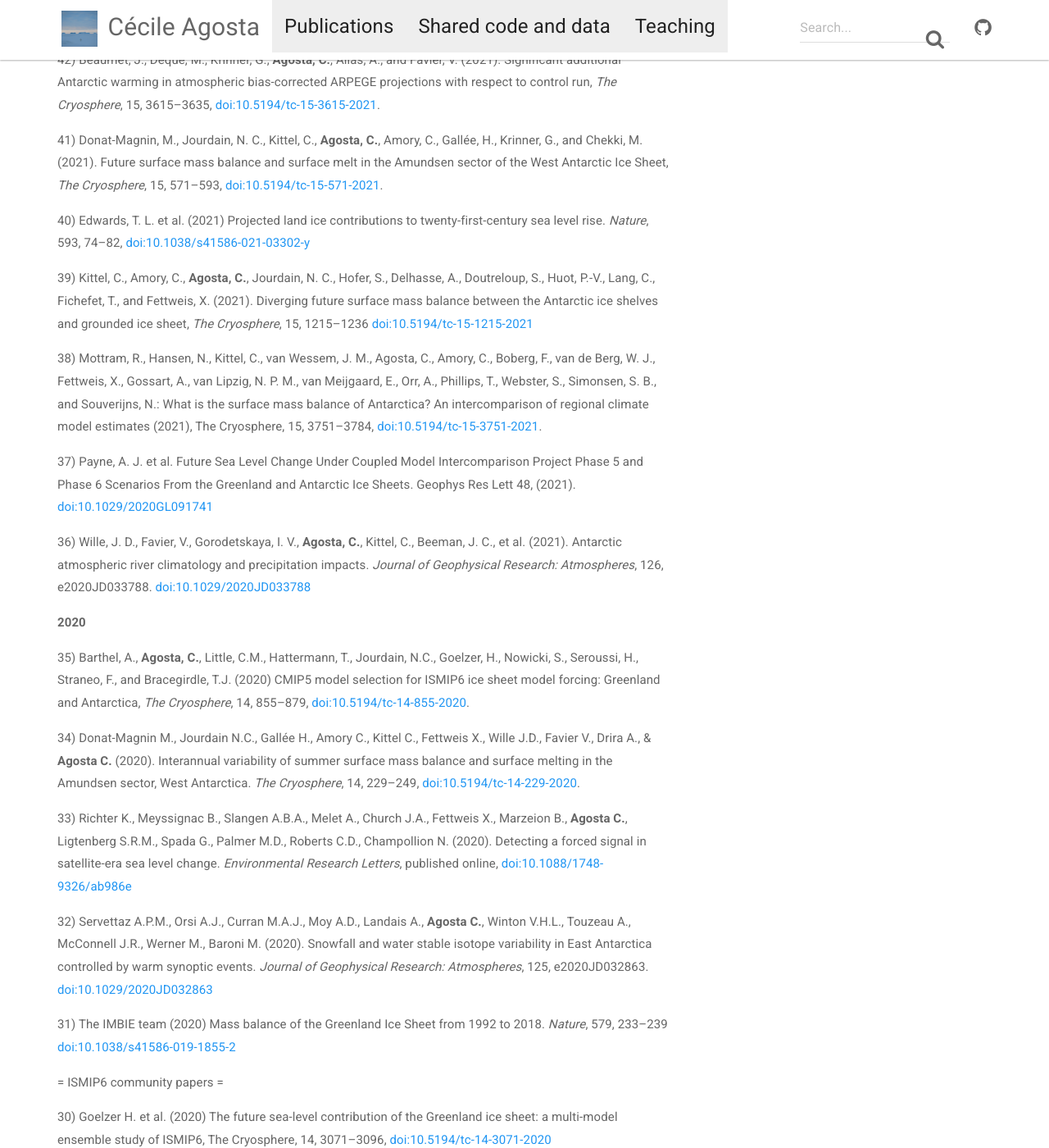
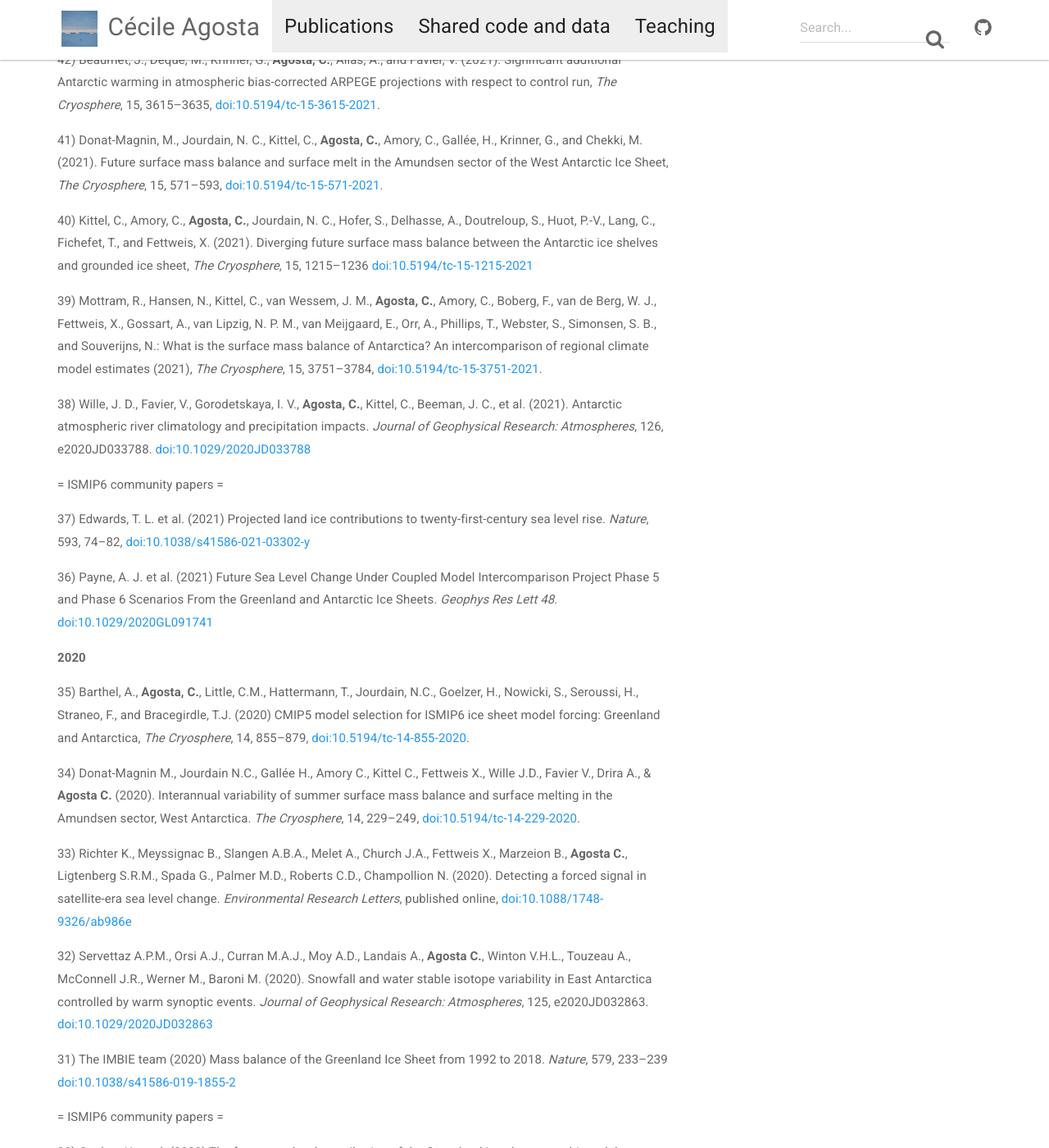
Before and after one commit to cecileagosta/cecileagosta.github.io, a Jekyll site: the page built from _docs/publications.md, in a window 1280 px wide and 1400 px high, scrolled down 335 px. Shown: the whole window at 82% size. Built offline with Jekyll 4.4.1, drawn with Linux system fonts in a browser that asks for light colours; nearby versions of some CDN libraries; some of the changed text lies outside the part shown.

Commit message:
update publication

```diff
--- a/_docs/publications.md
+++ b/_docs/publications.md
@@ -14,16 +14,17 @@ permalink: /publications/
 
 41) Donat-Magnin, M., Jourdain, N. C., Kittel, C., **Agosta, C.**, Amory, C., Gallée, H., Krinner, G., and Chekki, M. (2021). Future surface mass balance and surface melt in the Amundsen sector of the West Antarctic Ice Sheet, *The Cryosphere*, 15, 571–593, [doi:10.5194/tc-15-571-2021](https://doi.org/10.5194/tc-15-571-2021).
 
-40) Edwards, T. L. et al. (2021) Projected land ice contributions to twenty-first-century sea level rise. *Nature*, 593, 74–82, [doi:10.1038/s41586-021-03302-y](https://www.nature.com/articles/s41586-021-03302-y)
+40) Kittel, C., Amory, C., **Agosta, C.**, Jourdain, N. C., Hofer, S., Delhasse, A., Doutreloup, S., Huot, P.-V., Lang, C., Fichefet, T., and Fettweis, X. (2021). Diverging future surface mass balance between the Antarctic ice shelves and grounded ice sheet, _The Cryosphere_, 15, 1215–1236 [doi:10.5194/tc-15-1215-2021](https://tc.copernicus.org/articles/15/1215/2021/)
 
-39) Kittel, C., Amory, C., **Agosta, C.**, Jourdain, N. C., Hofer, S., Delhasse, A., Doutreloup, S., Huot, P.-V., Lang, C., Fichefet, T., and Fettweis, X. (2021). Diverging future surface mass balance between the Antarctic ice shelves and grounded ice sheet, *The Cryosphere*, 15, 1215–1236 [doi:10.5194/tc-15-1215-2021](https://tc.copernicus.org/articles/15/1215/2021/)
+39) Mottram, R., Hansen, N., Kittel, C., van Wessem, J. M., **Agosta, C.**, Amory, C., Boberg, F., van de Berg, W. J., Fettweis, X., Gossart, A., van Lipzig, N. P. M., van Meijgaard, E., Orr, A., Phillips, T., Webster, S., Simonsen, S. B., and Souverijns, N.: What is the surface mass balance of Antarctica? An intercomparison of regional climate model estimates (2021), _The Cryosphere_, 15, 3751–3784, [doi:10.5194/tc-15-3751-2021](https://doi.org/10.5194/tc-15-3751-2021).
 
-38) Mottram, R., Hansen, N., Kittel, C., van Wessem, J. M., Agosta, C., Amory, C., Boberg, F., van de Berg, W. J., Fettweis, X., Gossart, A., van Lipzig, N. P. M., van Meijgaard, E., Orr, A., Phillips, T., Webster, S., Simonsen, S. B., and Souverijns, N.: What is the surface mass balance of Antarctica? An intercomparison of regional climate model estimates (2021), The Cryosphere, 15, 3751–3784, [doi:10.5194/tc-15-3751-2021](https://doi.org/10.5194/tc-15-3751-2021).
+38) Wille, J. D., Favier, V., Gorodetskaya, I. V., **Agosta, C.**, Kittel, C., Beeman, J. C., et al. (2021). Antarctic atmospheric river climatology and precipitation impacts. *Journal of Geophysical Research: Atmospheres*, 126, e2020JD033788. [doi:10.1029/2020JD033788](https://doi. org/10.1029/2020JD033788)
 
-37) Payne, A. J. et al. Future Sea Level Change Under Coupled Model Intercomparison Project Phase 5 and Phase 6 Scenarios From the Greenland and Antarctic Ice Sheets. Geophys Res Lett 48, (2021). [doi:10.1029/2020GL091741](https://agupubs.onlinelibrary.wiley.com/doi/10.1029/2020GL091741)
+= ISMIP6 community papers =
 
-36) Wille, J. D., Favier, V., Gorodetskaya, I. V., **Agosta, C.**, Kittel, C., Beeman, J. C., et al. (2021). Antarctic atmospheric river climatology and precipitation impacts. *Journal of Geophysical Research: Atmospheres*, 126, e2020JD033788. [doi:10.1029/2020JD033788](https://doi. org/10.1029/2020JD033788)
+37) Edwards, T. L. et al. (2021) Projected land ice contributions to twenty-first-century sea level rise. *Nature*, 593, 74–82, [doi:10.1038/s41586-021-03302-y](https://www.nature.com/articles/s41586-021-03302-y)
 
+36) Payne, A. J. et al. (2021) Future Sea Level Change Under Coupled Model Intercomparison Project Phase 5 and Phase 6 Scenarios From the Greenland and Antarctic Ice Sheets. _Geophys Res Lett 48_. [doi:10.1029/2020GL091741](https://agupubs.onlinelibrary.wiley.com/doi/10.1029/2020GL091741)
 
 **2020**
 
```
Also changed, not shown: other parts of _docs/publications.md (+1 -1 lines).
